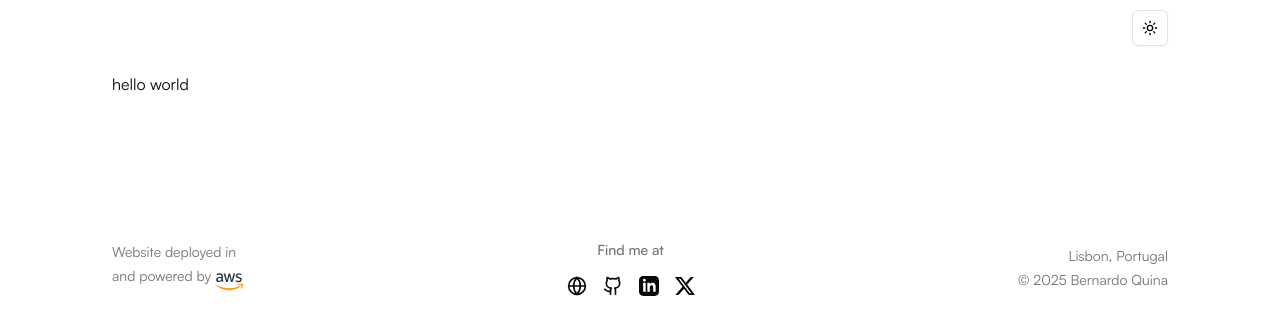
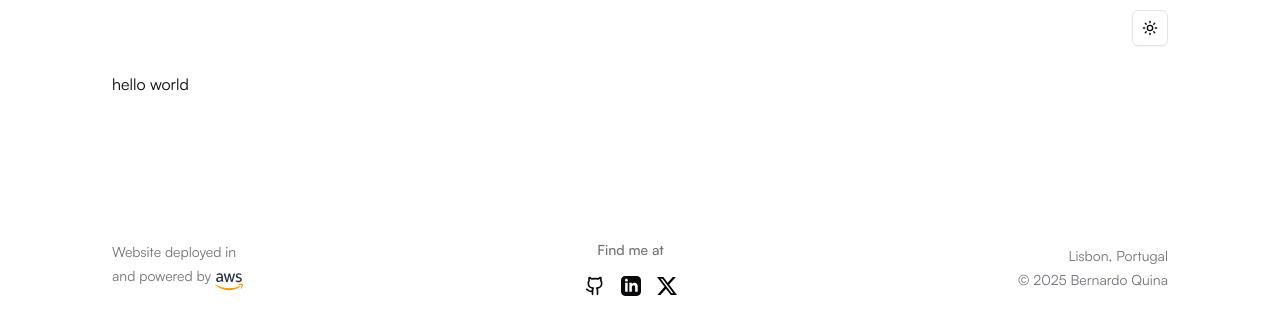
Before and after one commit to BernardoQuina/personal-website, a Next.js app: page / in a window 1280 px wide. Shown: the top 334 px of the page. Built offline with nearby package versions, Linux system fonts and the light colour scheme.

Commit message:
Small footer adjustment

```diff
--- a/src/components/footer.tsx
+++ b/src/components/footer.tsx
@@ -1,4 +1,4 @@
-import { Globe, Github } from 'lucide-react';
+import { Github } from 'lucide-react';
 
 import { Aws } from './icons/aws';
 import { Linkedin } from './icons/linkedin';
@@ -20,21 +20,11 @@ export function Footer() {
               </div>
             </div>
           </div>
-          <div className="items-center gap-4 self-start">
+          <div className="items-center gap-4 self-start px-6 sm:px-0">
             <span className="text-sm font-medium text-muted-foreground">
               Find me at
             </span>
-            <div className="gap-4 xs:flex-row">
             <div className="flex-row gap-4">
-                <a
-                  className="h-fit w-fit"
-                  href="https://bernardoquina.com"
-                  target="_blank"
-                  rel="noreferrer"
-                >
-                  <Globe className="h-5 w-5" />
-                </a>
-
               <a
                 href="https://www.github.com/BernardoQuina/"
                 target="_blank"
@@ -42,8 +32,6 @@ export function Footer() {
               >
                 <Github className="h-5 w-5" />
               </a>
-              </div>
-              <div className="flex-row gap-4">
               <a
                 className="h-fit w-fit"
                 href="https://www.linkedin.com/in/bernardo-quina/"
@@ -63,7 +51,6 @@ export function Footer() {
             </div>
           </div>
         </div>
-        </div>
         <div className="items-center justify-center gap-1 sm:items-end">
           <span className="text-sm text-muted-foreground">
             Lisbon, Portugal
```
Lines whose indentation alone changed are shown as unchanged.
